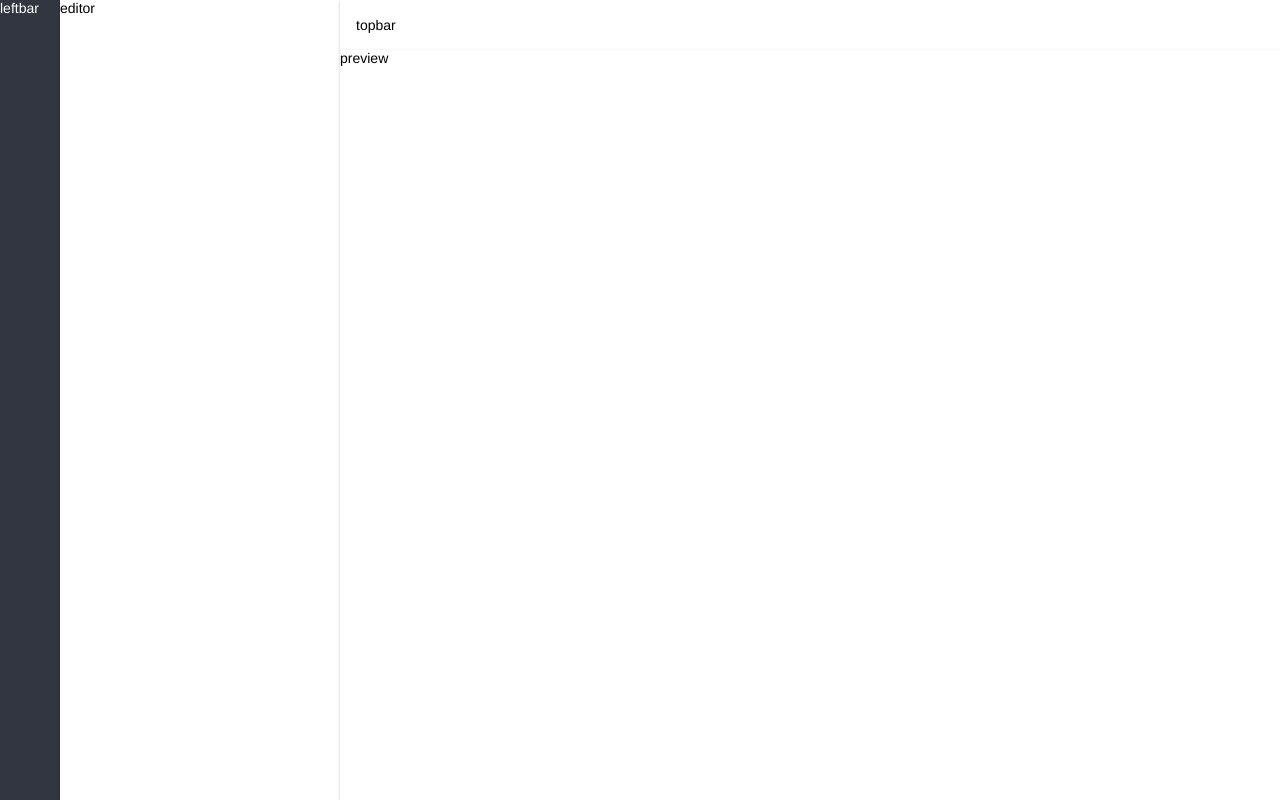
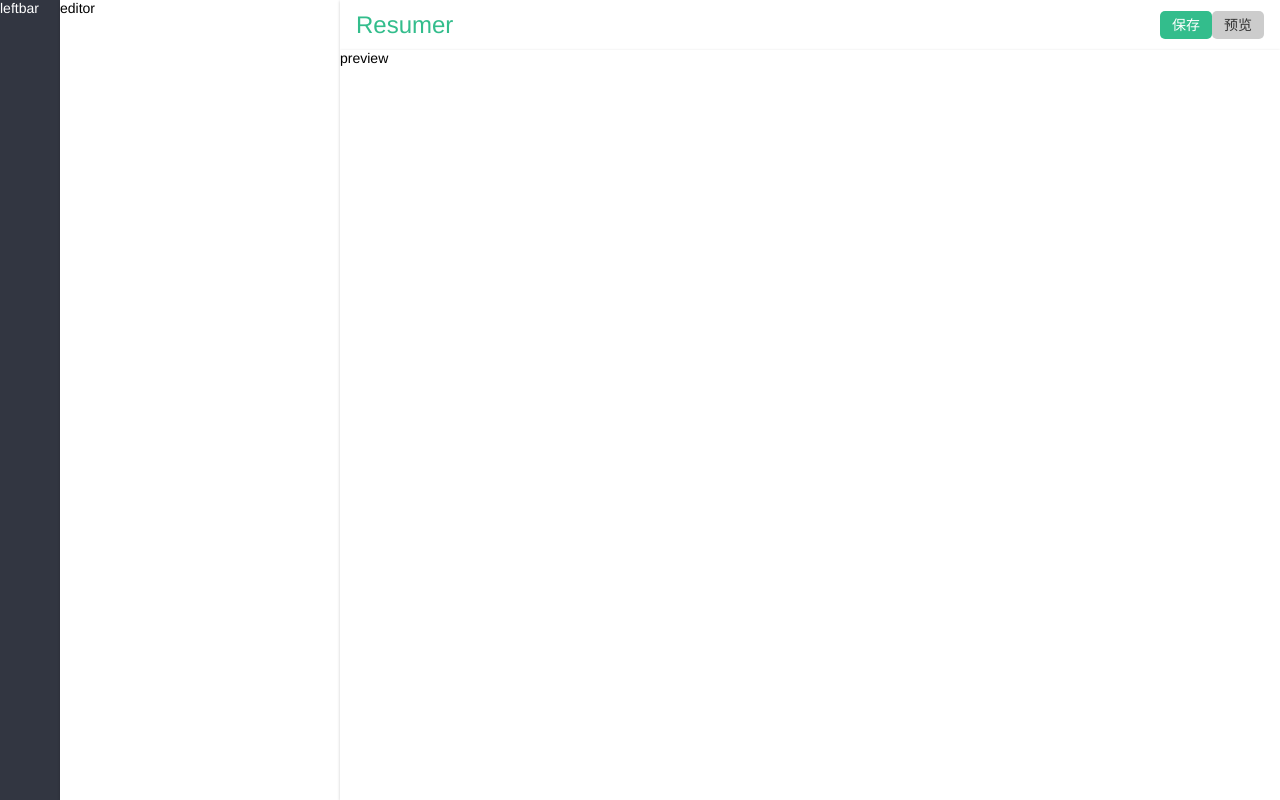
Before and after one commit to huhuayuan/-vue-resumer, a Vue app: page / in a window 1280 px wide. Built offline with nearby package versions, Linux system fonts and the light colour scheme.

Commit message:
add save and preview button

```diff
--- a/src/components/Topbar.vue
+++ b/src/components/Topbar.vue
@@ -1,6 +1,12 @@
 <template>
   <div id="topbar">
-    topbar
+    <div class="wrapper">
+      <span class="logo">Resumer</span>
+      <div class="actions">
+        <button class="success">保存</button>
+        <button>预览</button>
+      </div>
+    </div>
   </div>
 </template>
 
@@ -10,12 +16,39 @@ export default {
 }
 </script>
 
-<style>
+<style scoped  lang="scss">
   #topbar {
     background: #fff;
     box-shadow: 0 1px 3px 0 rgba(0,0,0,.2);
     height: 50px;
     line-height: 50px;
     padding: 0 16px;
+    > .wrapper {
+      display: flex;
+      justify-content: space-between;
+      align-items: center;
+    }
+    .logo {
+      font-size: 24px;
+      color: rgb(51,189,140);
+    }
   }
+
+  button {
+    padding: 6px 12px;
+    border-radius: 5px;
+    border: none;
+    cursor: pointer;
+    font-size: 14px;
+    background-color: #ccc;
+    color: #333;
+    &:hover {
+      box-shadow: 1px 1px 1px rgba(0,0,0,.5);
+    }
+    &.success {
+      background-color: rgb(51,189,140);
+      color: #fff;
+    }
+  }
+
 </style>
```
Also changed, not shown: src/App.vue (indentation only).
